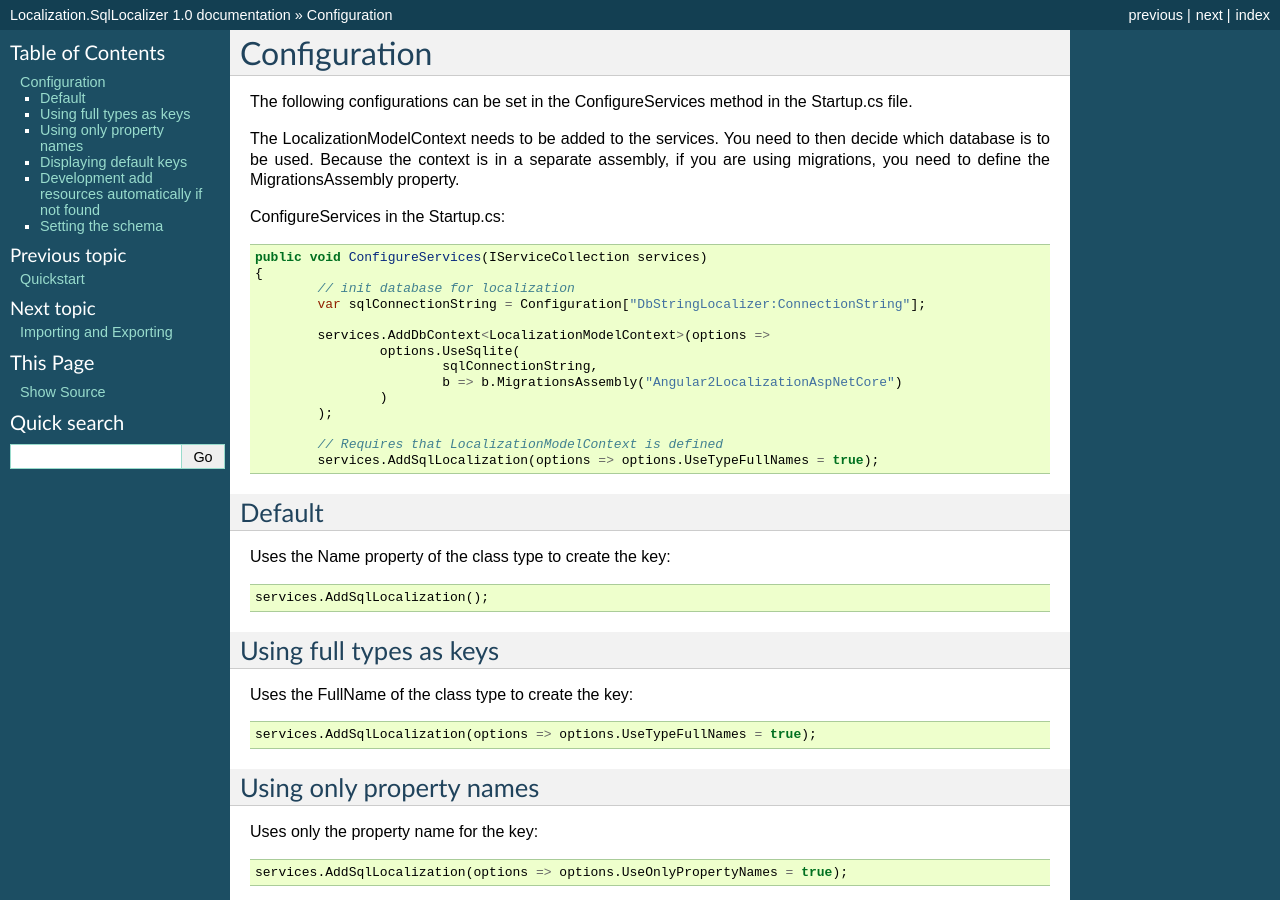
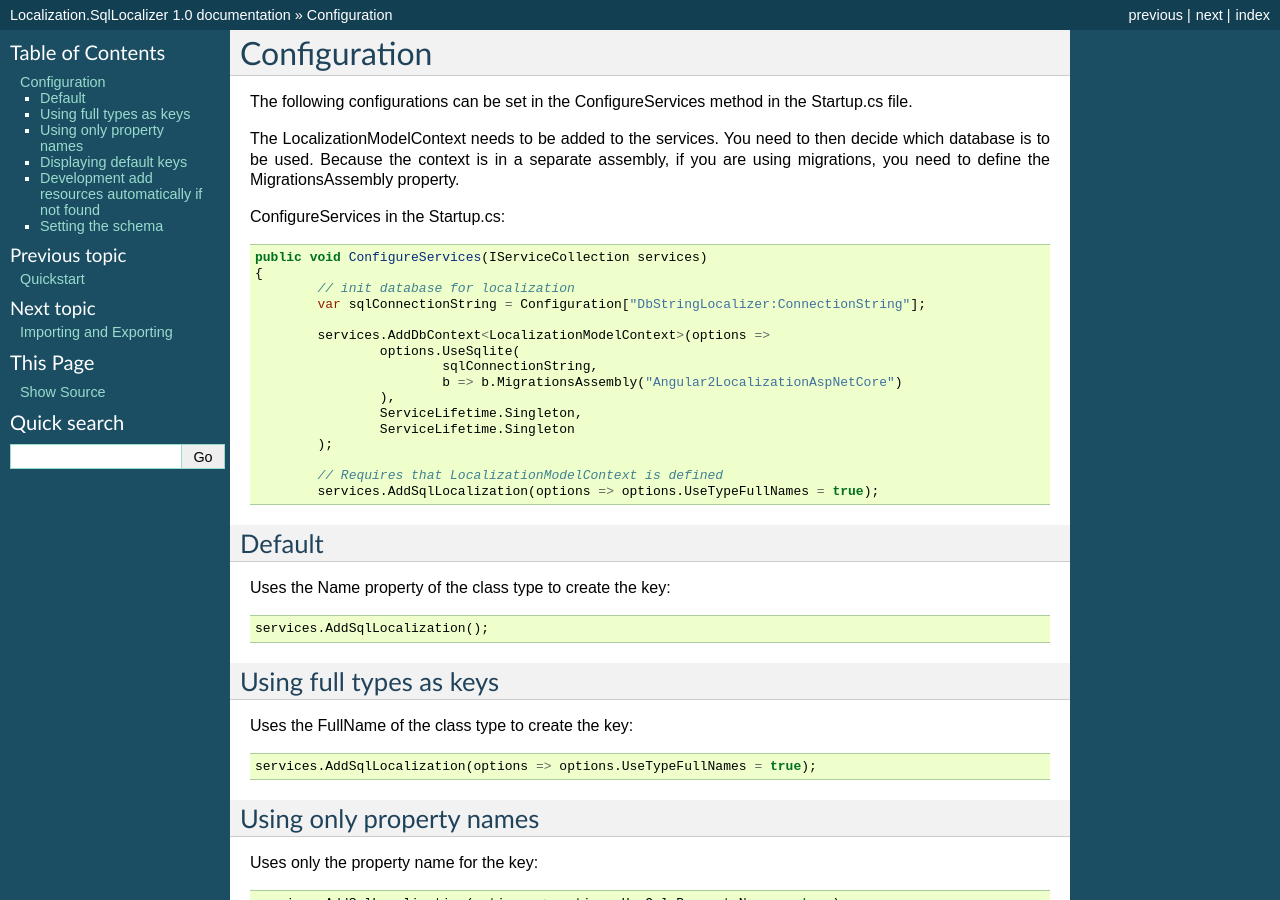
Before and after one commit to damienbod/Localization.SqlLocalizer.docs, a Sphinx documentation site: the page built from docs/source/docs/configuration.rst, in a window 1280 px wide and 900 px high. Built offline with Sphinx 7.4.7, drawn with Linux system fonts in a browser that asks for light colours.

Commit message:
Updating docs

```diff
--- a/docs/source/docs/configuration.rst
+++ b/docs/source/docs/configuration.rst
@@ -18,7 +18,9 @@ ConfigureServices in the Startup.cs::
 			options.UseSqlite(
 				sqlConnectionString,
 				b => b.MigrationsAssembly("Angular2LocalizationAspNetCore")
-			)
+			),
+			ServiceLifetime.Singleton,
+			ServiceLifetime.Singleton
 		);
 
 		// Requires that LocalizationModelContext is defined
```
